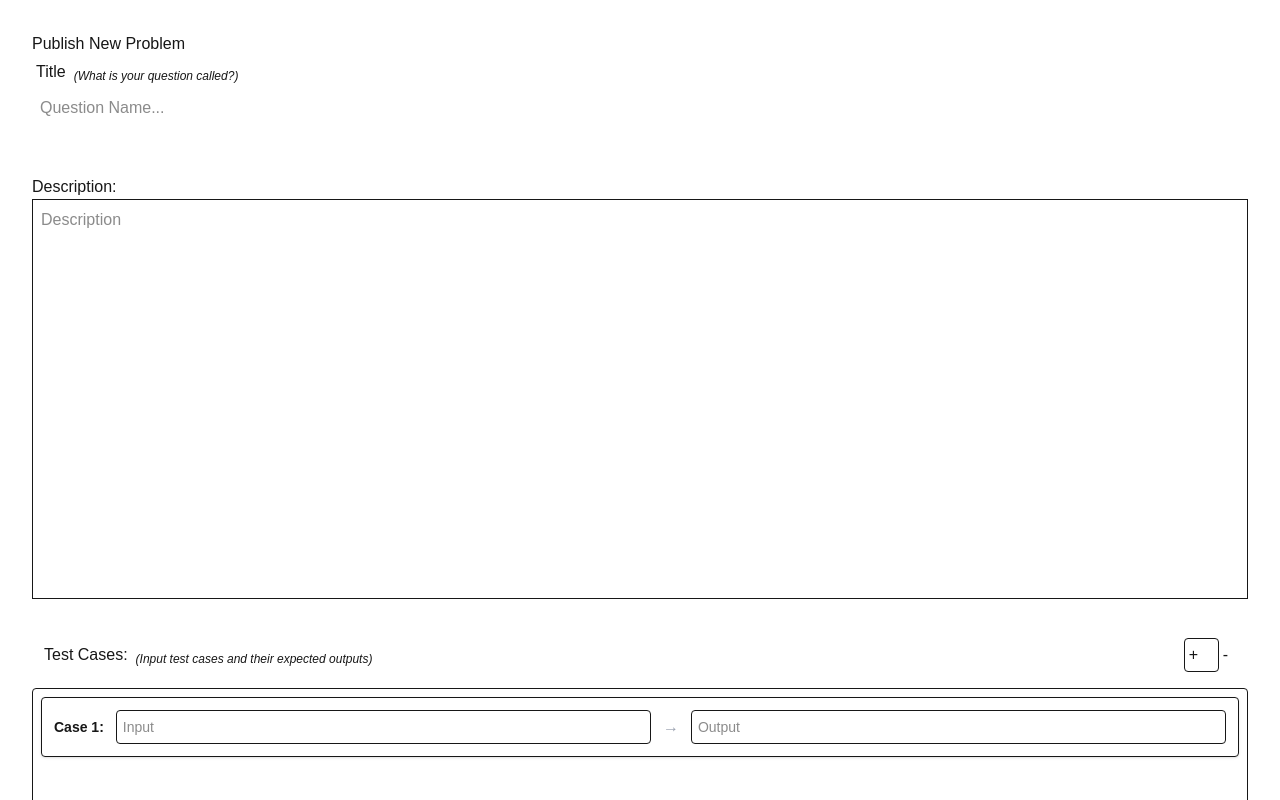
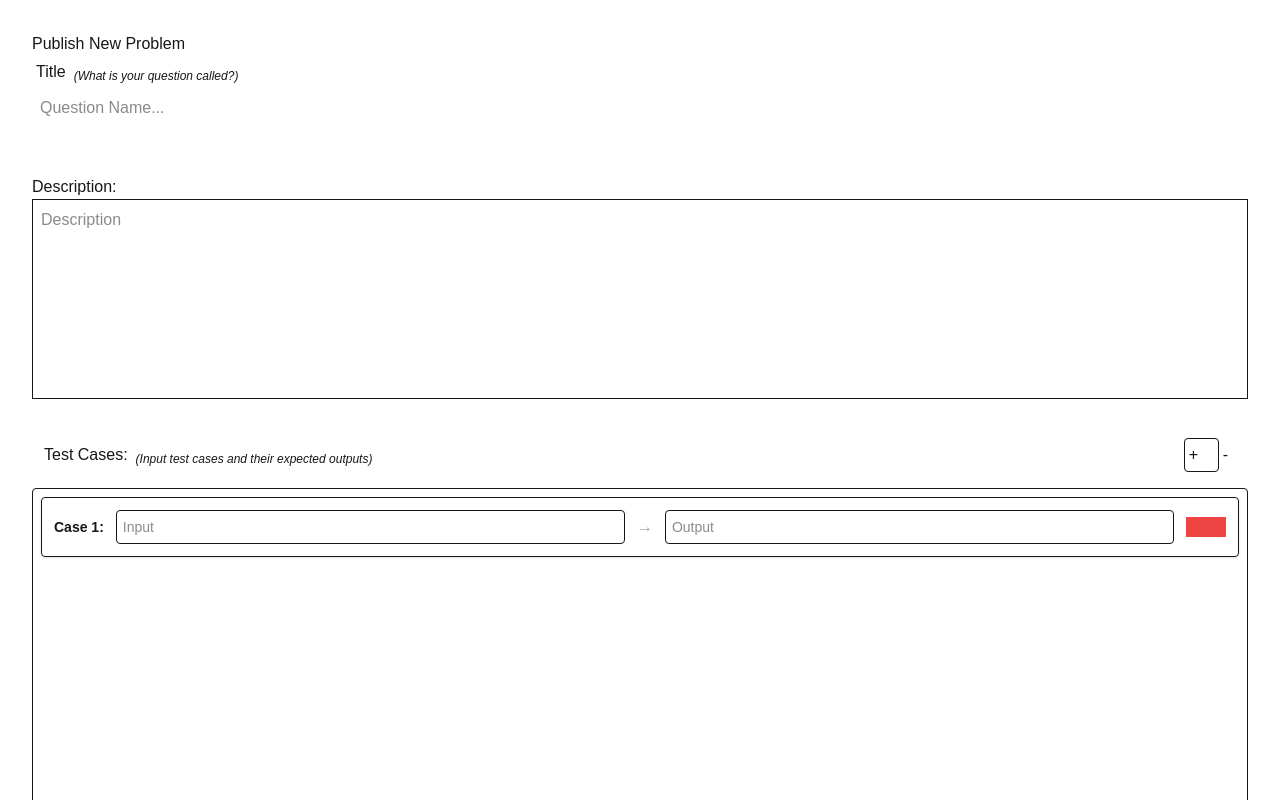
Before and after one commit to lucasz26/codebook, a Next.js app: page /publish in a window 1280 px wide. Shown: the top 800 px of the page. Built offline with nearby package versions, Linux system fonts and the light colour scheme.

Commit message:
Added visibility toggling for test cases
Individual test cases now have the ability to be "hidden" or "visible" to the user. Currently database does not store, so this is just cosmetic, mainly.

```diff
--- a/src/app/publish/page.js
+++ b/src/app/publish/page.js
@@ -1,6 +1,6 @@
 // TODO:    ✅  ADD TITLE INPUT
 //          🟨  DESCRIPTION INPUT
-//          ❌      SEPARATE DESCRIPTION
+//          🟨      SEPARATE DESCRIPTION
 //          ❌      SEPERATE FOR INPUT RANGE
 //          🟨  TEST CASE INPUT
 //          ✅      TEST CASE + BUTTON
@@ -25,6 +25,7 @@ export default function Publish() {
     const [title,       setTitle]           = useState('');   // The title
     const [description, setDescription]     = useState('');   // Descrption
     const [id,          setCount]           = useState(2);    // The "Next ID". Since we start w/ 1, our next ID is 2.
+    const [hiddenCase,  setHidden]          = useState([1])   // Array of what test cases are "Hidden". Upon creation, they will automatically be hidden.
 
     // Dictionary for test cases. This is a JS object that works similarly to map<int, pair<string,string>>
     const [testCases, setTestCase] = useState({
@@ -37,11 +38,11 @@ export default function Publish() {
     const handleSubmit = (e) => {
         e.preventDefault();
         console.log("Submitted Title:", title);
-        console.log("Submitted description", description);
+        console.log("Submitted Description:", description);
         try {
             pullTestCases();
         } catch (e) {
-            console.log("Error, missing");
+            console.log(e.toString());
         }
     };
 
@@ -54,7 +55,9 @@ export default function Publish() {
             [id]: { input: "", output: "" }     // Keep it blank. This is also how we check if an entry is empty.
         }));
 
-        setCount(prevCount => prevCount + 1)
+        setHidden(prev => [...prev, id]);
+        setCount(prevCount => prevCount + 1);
+
     };
 
     // Removes a case.
@@ -83,13 +86,11 @@ export default function Publish() {
     };
 
     const pullTestCases = (e) => {
-        // Traverses through the user's inputted test cases and then pushes them out as console.logs.
+        // First, check if everything has an entry. If not, we'll pass an error.
+        for (const [id, data] of Object.entries(testCases)) { if (!verifyCaseEntry([id,data])) { throw new Error("Case " + id + " has empty fields."); }}
+
         for (const [id, data] of Object.entries(testCases)) {
-            if (verifyCaseEntry([id,data])) {
-                console.log(id + ": " + data.input + " => " + data.output);
-            } else {
-                throw new Error("EMPTY");
-            }
+            console.log(id + " : " + data.input + " => " + data.output + " and is " + (hiddenCase.includes(Number(id)) ? "HIDDEN" : "VISIBLE"));
         }
     };
 
@@ -102,6 +103,19 @@ export default function Publish() {
         console.log({id});
         pullTestCases();
     };
+
+    const updateHidden = (id) => {
+        // Need to convert becuase this id is a string, oddly enough.
+        const targetId = Number(id);
+
+        setHidden((prev) => {
+            if (prev.includes(targetId)) { // If it is in the "HIDDEN" list...
+                return prev.filter((item) => item !== targetId); // Remove it.
+            } else {
+                return [...prev, targetId]; // Else, we can add it to our list.
+            }
+        });
+    }
 
     return (
         <main style={{ padding: '2rem' }}>
@@ -133,7 +147,7 @@ export default function Publish() {
                     value={description}
                     onChange={(e) => setDescription(e.target.value)}
                     placeholder="Description"
-                    style={{ padding: '0.5rem', width: '100%', height: '400px', borderWidth : '1px',
+                    style={{ padding: '0.5rem', width: '100%', height: '200px', borderWidth : '1px',
 
                         resize: 'none',
 
@@ -171,7 +185,7 @@ export default function Publish() {
             {/* This block stores the adapting test cases. */}
             <div className="flex flex-col border rounded overflow-y-auto h-[400px] p-2 mb-2">
                 {Object.entries(testCases).map(([id, data]) => (
-                    <div key={id} className="flex items-center gap-3 p-3 border rounded shadow-sm">
+                    <div key={id} className="flex items-center gap-3 p-3 border rounded shadow-sm mb-2">
                         <span className="text-sm font-bold whitespace-nowrap">Case {id}:</span>
 
                         {/* We're essentially that the first block is the test "input", while the second is the test "output" */}
@@ -191,13 +205,25 @@ export default function Publish() {
                                 value={data.output}
                                 onChange={(e) => updateCase(id, "output", e.target.value)}
                             />
+
+                            {/* Button to toggle case visibility. */}
+                            <button
+                                onClick={(e) => updateHidden(id)}
+                                style={{
+                                    // If the test case is in the "HIDDEN" list, it's red. Otherwise, it's green.
+                                    backgroundColor: hiddenCase.includes(Number(id)) ? '#ef4444' : '#22c55e',
+                                    padding: '10px 20px',
+                                    cursor: 'pointer'
+                                }}
+                                >
+                                </button>
                         </div>
                     </div>
                 ))}
             </div>
 
         <form onSubmit={handleSubmit}>
-            <button type="submit" style={{ cursor: 'pointer' }} label="+">
+            <button type="submit" style={{ cursor: 'pointer' }}>
             Submit
             </button>
         </form>
```
